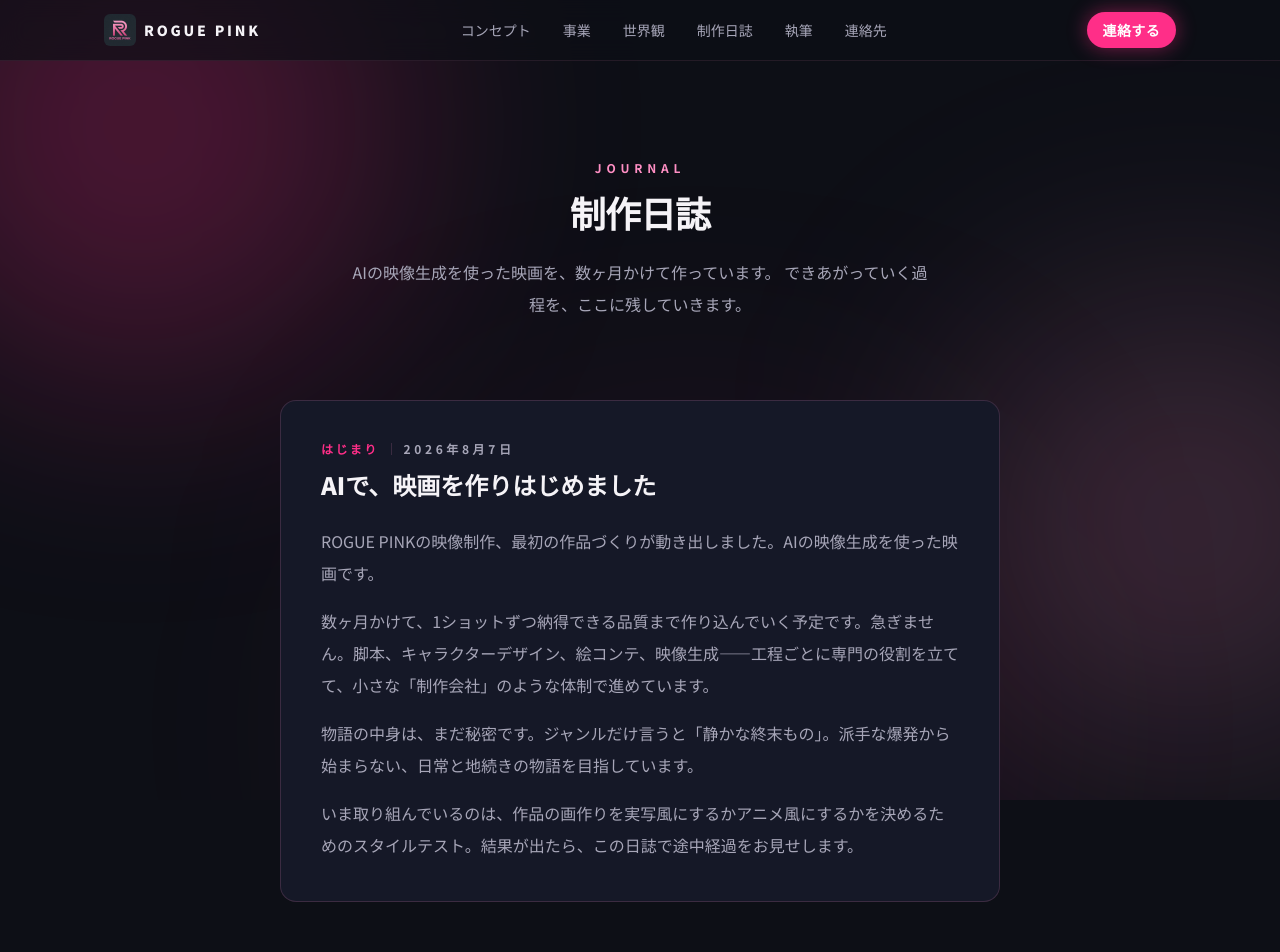
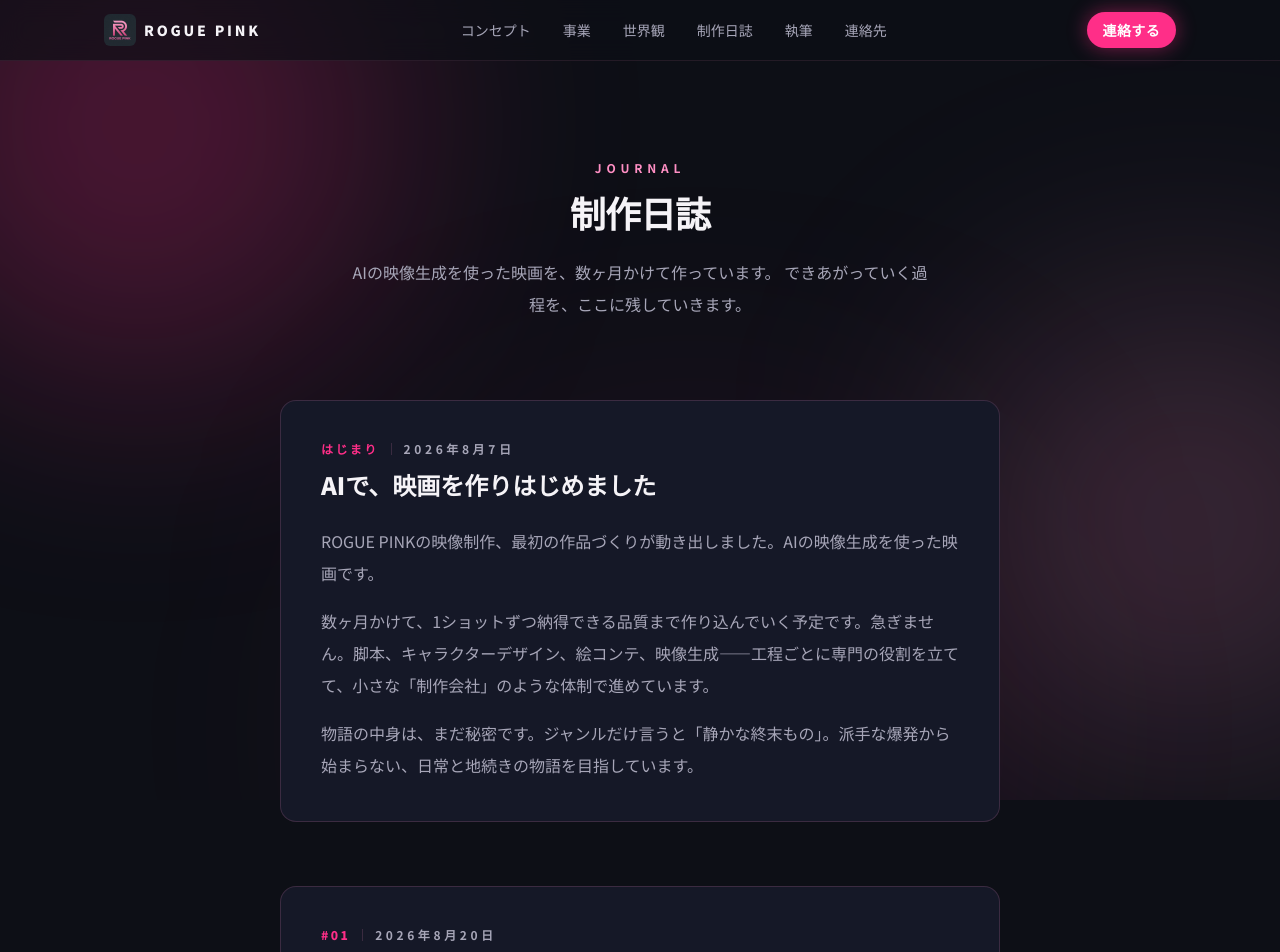
Before and after one commit to nakanointeria5963-alt/home-page, a Next.js app: page /journal in a window 1280 px wide. Shown: the top 952 px of the page. Built offline with nearby package versions, Linux system fonts and the light colour scheme.

Commit message:
制作日誌「はじまり」の最後の段落を削除
ずっと上に固定される文章なので、「いま取り組んでいるのは」で始まる
途中経過の段落は、時間が経つと合わなくなる。
始まりの挨拶として短くした。

```diff
--- a/src/app/journal/entries.ts
+++ b/src/app/journal/entries.ts
@@ -43,7 +43,6 @@ export const JOURNAL_ENTRIES: JournalEntry[] = [
       "ROGUE PINKの映像制作、最初の作品づくりが動き出しました。AIの映像生成を使った映画です。",
       "数ヶ月かけて、1ショットずつ納得できる品質まで作り込んでいく予定です。急ぎません。脚本、キャラクターデザイン、絵コンテ、映像生成——工程ごとに専門の役割を立てて、小さな「制作会社」のような体制で進めています。",
       "物語の中身は、まだ秘密です。ジャンルだけ言うと「静かな終末もの」。派手な爆発から始まらない、日常と地続きの物語を目指しています。",
-      "いま取り組んでいるのは、作品の画作りを実写風にするかアニメ風にするかを決めるためのスタイルテスト。結果が出たら、この日誌で途中経過をお見せします。",
     ],
   },
 ];
```
